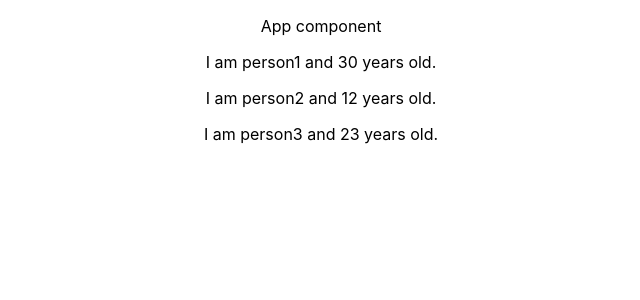
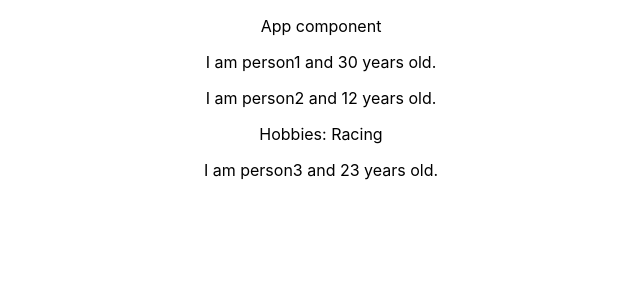
Before and after one commit to Rohitwable/react-comp, a React (Create React App) app: page / in a window 1280 px wide. Shown: the top 300 px of the page, without its empty margins (319-959 px from the left). Built offline with nearby package versions, Linux system fonts and the light colour scheme.

Commit message:
children props

```diff
--- a/src/App.js
+++ b/src/App.js
@@ -8,7 +8,7 @@ function App() {
     <div className="App">
       <p>App component</p>
       <Person name="person1" age="30" />
-      <Person name="person2" age="12" />
+      <Person name="person2" age="12">Hobbies: Racing</Person>
       <Person name="person3" age="23" />
     </div>
   )
--- a/src/Person/Person.js
+++ b/src/Person/Person.js
@@ -10,6 +10,11 @@ import React from 'react';
 // }
 
 const person = (props) => {
-    return <p>I am {props.name} and {props.age} years old.</p>
+    return (
+        <div>
+            <p>I am {props.name} and {props.age} years old.</p>
+            <p>{props.children}</p>
+        </div>
+    )
 }
 export default person;
```
